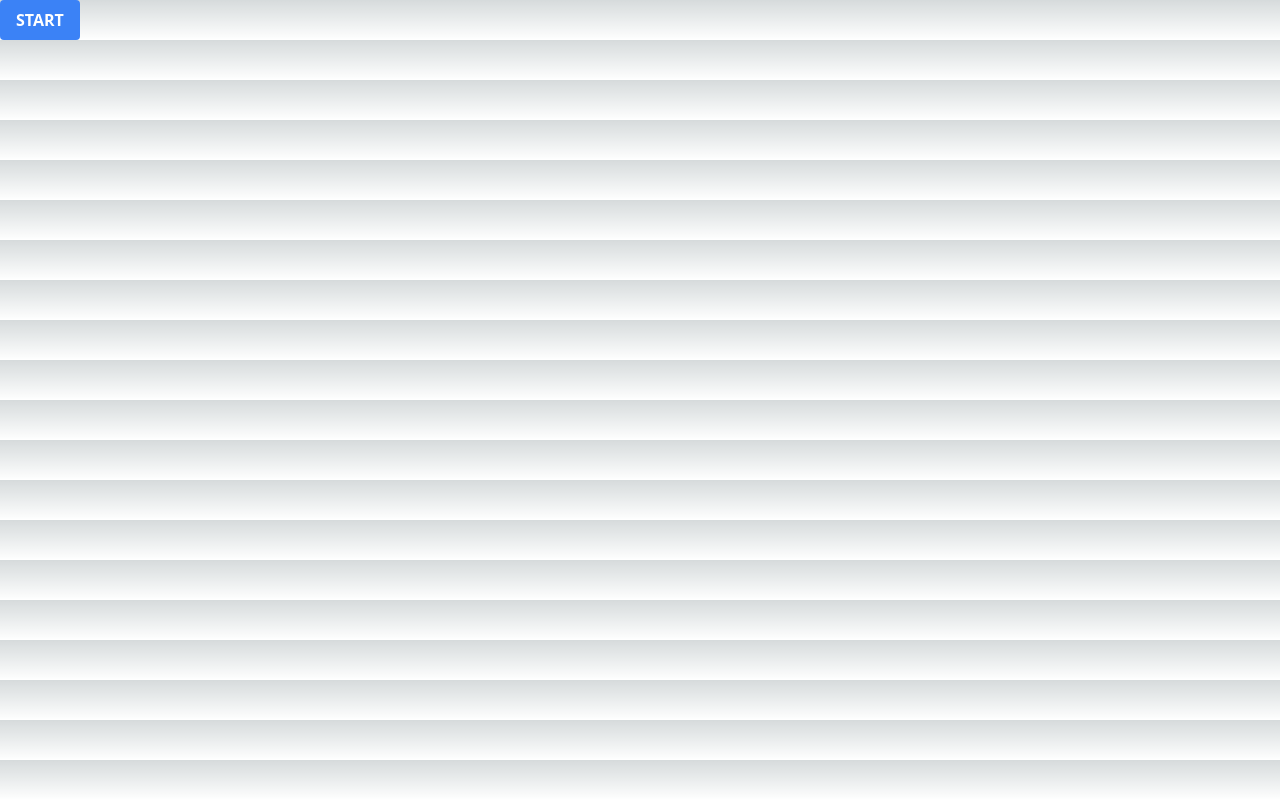
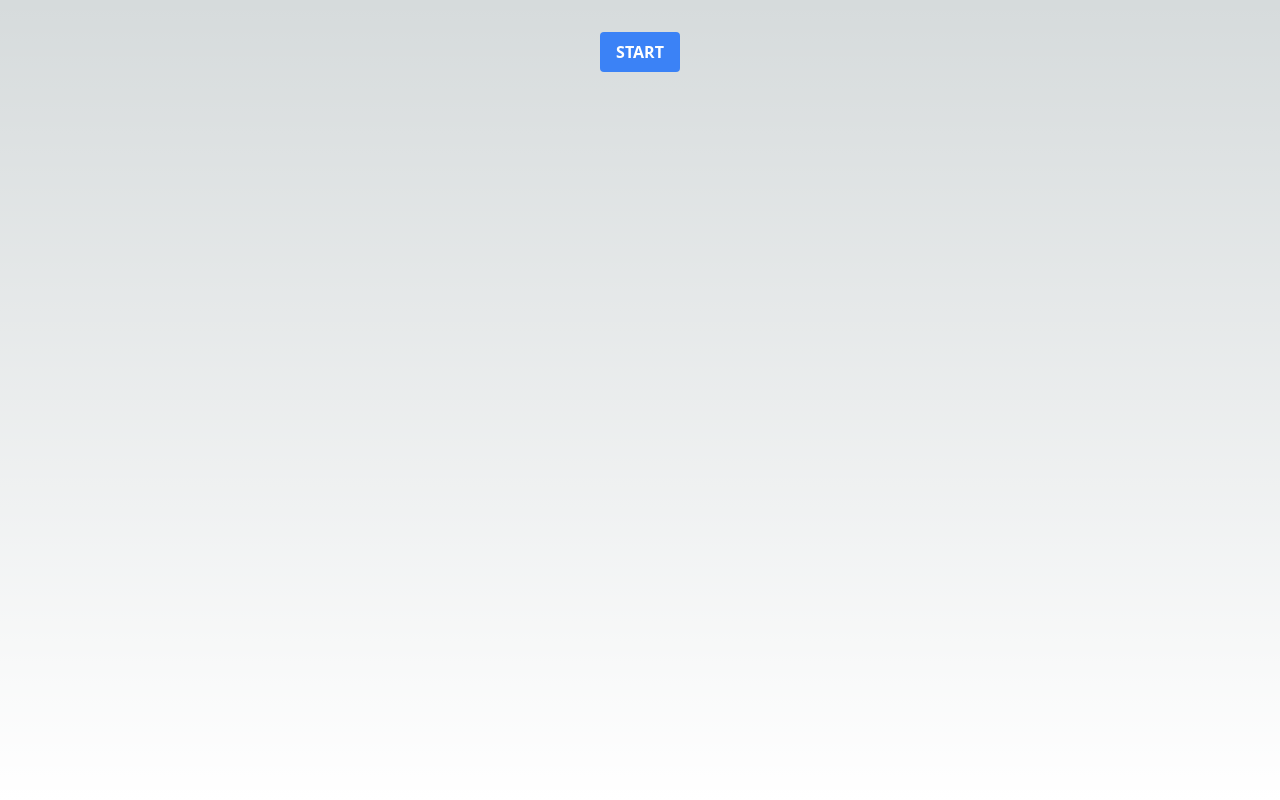
Before and after one commit to nowaveosu/sniper-reaction-test, a Next.js app: page / in a window 1280 px wide. Built offline with nearby package versions, Linux system fonts and the light colour scheme.

Commit message:
[Design] 가운데정렬

```diff
--- a/src/app/page.tsx
+++ b/src/app/page.tsx
@@ -35,9 +35,9 @@
   }
 
   return (
-    <div>
+    <div className="flex flex-col items-center justify-start h-screen">
       <button
-        className="bg-blue-500 hover:bg-blue-700 text-white font-bold py-2 px-4 rounded"
+        className="bg-blue-500 hover:bg-blue-700 text-white font-bold py-2 px-4 rounded mt-8"
         onClick={handleStart}
       >
         START
```
